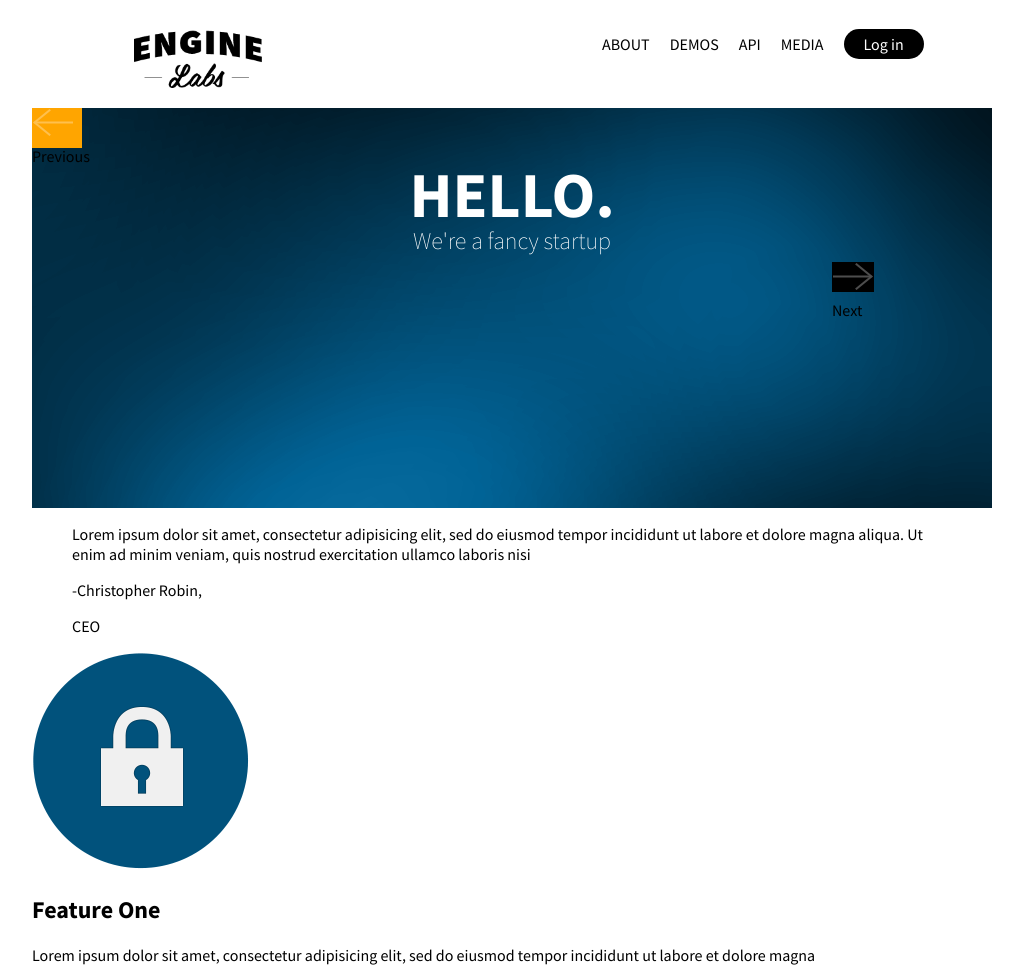
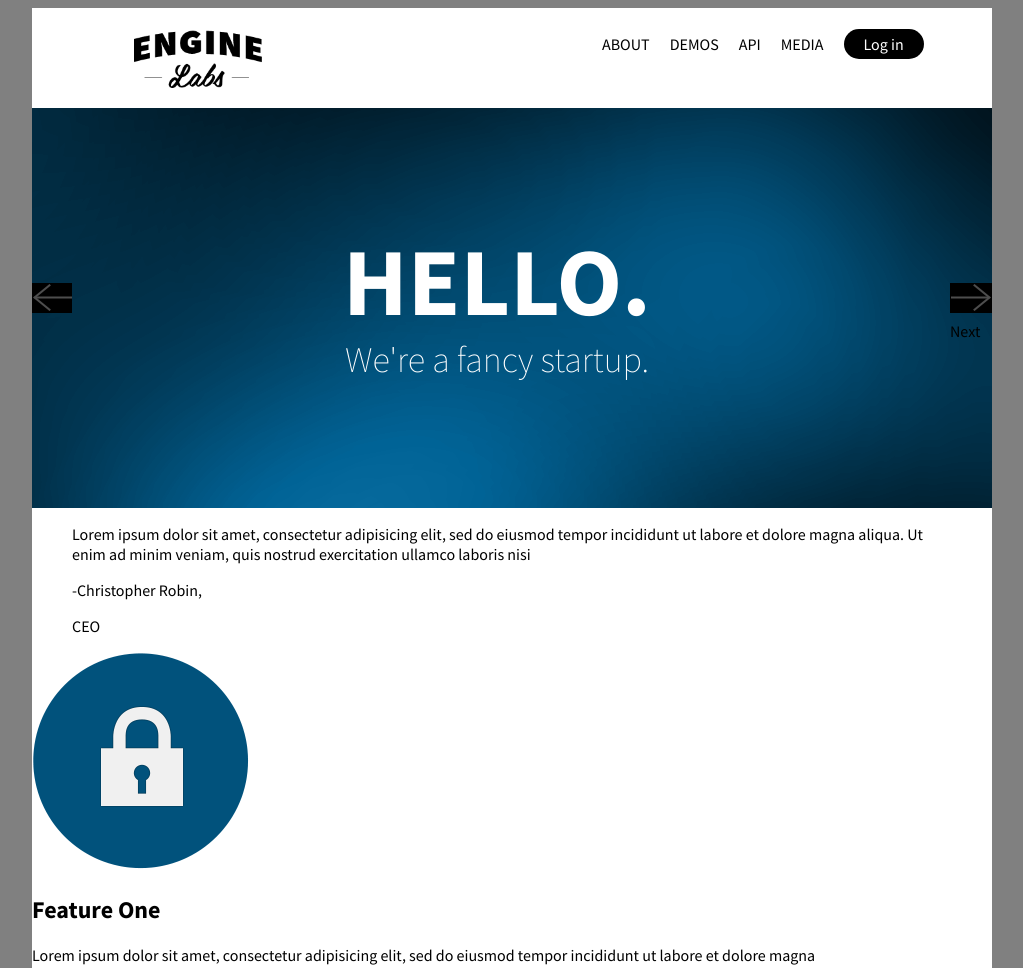
Before and after one commit to ralphreid/engine_labs, a plain HTML site: page index.html in a window 1280 px wide. Shown: the top 968 px of the page, without its empty margins (128-1151 px from the left). Drawn offline with Linux system fonts and the light colour scheme.

Commit message:
Update on carousel
Floated arrows left and right, used image replacement to hide span
text. set background color to grey.

```diff
--- a/css/style.css
+++ b/css/style.css
@@ -1,14 +1,16 @@
-/* USE FONT WEIGHT TO SELECT Light 200, Light 200 Italic, Bold 700, Normal 400 or Normal 400 Italic */
+/* USE FONT WEIGHT TO SELECT Light 200, Light 200 Italic,
+Bold 700, Normal 400 or Normal 400 Italic */
 
 body {
 	font-family: 'Source Sans Pro', sans-serif;
 	font-weight:400;
+	background-color: grey;
 }
 
 #container {
 	width: 960px;
 	margin: 0 auto;
-	background-color: ##EDEDED;
+	background-color: white;
 }
 
 header {
@@ -63,39 +65,69 @@ buttons and wrapper position relative - look up
 	width: 100%;
 	background-image: url('../img/bg_b.png');
 	background-position:center;
-	/*used line-height to vertically align as opposed to relative position. http://phrogz.net/css/vertical-align/index.html*/
+	/*used line-height to vertically align as opposed to relative position.
+	http://phrogz.net/css/vertical-align/index.html*/
 	line-height: 6em;
 	position: relative;
 }
 
 #carouselWrapper #introText{
-	line-height: .1;
+	top: 100px; /*Vertically center it
+	although this does't work for responsive!*/
+	width: 850px;
+	display: block;
+	margin-left: auto;
+	margin-right: auto;
 	/*horizontally center it:*/
+	line-height: .2;
+	/*adjust space between the h1 and h2*/
 	text-align: center;
-	vertical-align: middle;
+	position: relative;
+	float: left;
+	clear: none;
+
 }
 
 #carouselWrapper #introText h1 {
 	color:#FFFFFF;
-	font-size: 4em;
-/*	margin-bottom: 0px;
+	font-size: 6em;
+/*	margin-top: 0;
+	display: block;
+	margin-bottom: 0px;
 */}
 
 #carouselWrapper #introText h2 {
 	color:#FFFFFF;
-	font-size: 1.5em;
+	font-size: 2.25em;
 	font-weight: 100;
 }
 
 #carouselWrapper .prev_arrow {
 	background-image: url('../img/arrow_left.png');
 	background-repeat: no-repeat;
-/*		no-repeat center top;*/
-/*	left:-43px;
-*/	width: 50px;
-	height: 40px;
-	background-color: orange;
+
+	/*size and positioning*/
+	height: 30px;
+	width: 40px;
+	/*vertical-align: center;*/
+
+	/* Hide the text, leaving the arrow */
+    text-indent: 100%;
+    white-space: nowrap;
+    overflow: hidden;
+
+	/*padding: 10px auto;*/
+	background-color: black;
+	color:white;
 	position: relative;
+	float: left;
+	clear: none;
+	display: block;
+	top: 175px;
+}
+
+#carouselWrapper .prev_arrow span {
+
 }
 
 #carouselWrapper .next_arrow {
@@ -103,8 +135,12 @@ buttons and wrapper position relative - look up
 	background-repeat: no-repeat;
 	width: 42px;
 	height: 30px;
+	background-color: black;
+	top: 175px;
+/*	left:800px;
+*/
 	position: relative;
-	background-color: black;
-	/*top: 200px;*/
-	left:800px;
+	float: right;
+	clear: none;
+	display: block;
 }
--- a/index.html
+++ b/index.html
@@ -35,7 +35,7 @@
 				<div class="prev_arrow"><span>Previous</span></div>
 				<div id="introText">
 					<h1>HELLO.</h1>
-					<h2>We're a fancy startup</h2>
+					<h2>We're a fancy startup.</h2>
 				</div>
 				<div class="next_arrow"><span>Next</span></div>
 			</div>
```
